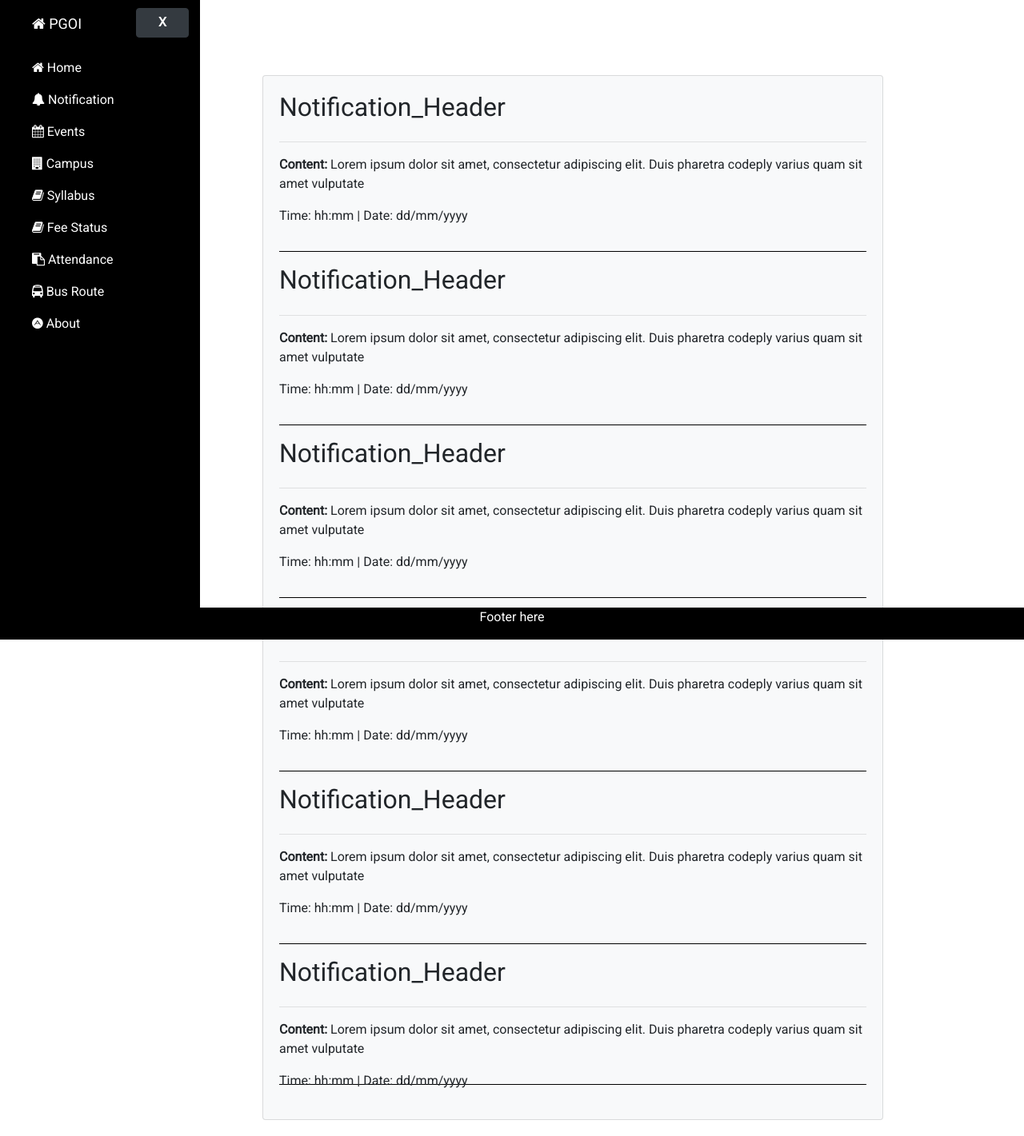
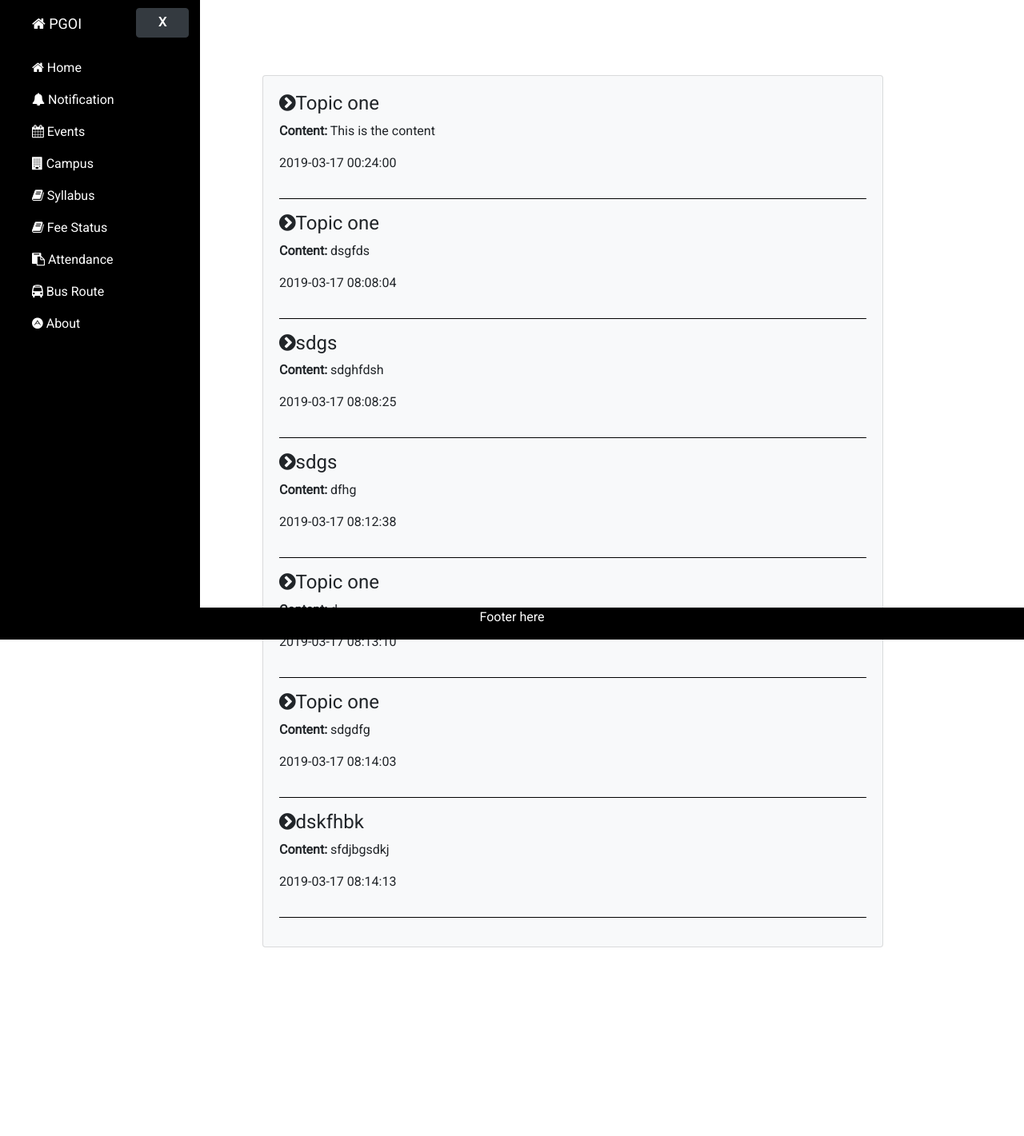
Before and after one commit to hemansah/PGOI, a PHP site: page /notifications.php in a window 1280 px wide. Shown: the whole page at 80% size. After the commit the page ends 1185 px from the top, so only its background shows below. Run offline with PHP 8.4, Linux system fonts and the light colour scheme; data comes from the database, SQL or seed files in the repository.

Commit message:
user notification page

```diff
--- a/notifications.php
+++ b/notifications.php
@@ -1,3 +1,8 @@
+<?php
+	include 'admin/dbconfig/dbconnect.php';
+	include 'lib/functions-php.php';
+	$notification = all_notifications($dbhandle);
+?>
 <!DOCTYPE html>
 <html>
 <head>
@@ -28,68 +33,22 @@
 				<!-- Notice/Events -->
 				<div class="col-sm-10 my-10">
 					<div class="card card-body bg-light card-notifications">
-					    <h2>Notification_Header</h2><hr>
-					    <p><strong>Content:</strong> Lorem ipsum dolor sit amet, consectetur adipiscing elit.
-					    Duis pharetra codeply varius quam sit amet vulputate</p>
+							<?php
+								if ($notification){
+									while ($row=mysqli_fetch_assoc($notification)){
 
-					    <div class="details">
-					    	<p class="td">Time: hh:mm | Date: dd/mm/yyyy</p>
-
-					    </div>
-					    <hr class="hr-scroll">
-
-					    <h2>Notification_Header</h2><hr>
-					    <p><strong>Content:</strong> Lorem ipsum dolor sit amet, consectetur adipiscing elit.
-					    Duis pharetra codeply varius quam sit amet vulputate</p>
-
-					    <div class="details">
-					    	<p class="td">Time: hh:mm | Date: dd/mm/yyyy</p>
-
-					    </div>
-					    <hr class="hr-scroll">
-
-
-					    <h2>Notification_Header</h2><hr>
-					    <p><strong>Content:</strong> Lorem ipsum dolor sit amet, consectetur adipiscing elit.
-					    Duis pharetra codeply varius quam sit amet vulputate</p>
-
-					    <div class="details">
-					    	<p class="td">Time: hh:mm | Date: dd/mm/yyyy</p>
-
-					    </div>
-					    <hr class="hr-scroll">
-
-
-					    <h2>Notification_Header</h2><hr>
-					    <p><strong>Content:</strong> Lorem ipsum dolor sit amet, consectetur adipiscing elit.
-					    Duis pharetra codeply varius quam sit amet vulputate</p>
-
-					    <div class="details">
-					    	<p class="td">Time: hh:mm | Date: dd/mm/yyyy</p>
-
-					    </div>
-					    <hr class="hr-scroll">
-
-					     <h2>Notification_Header</h2><hr>
-					    <p><strong>Content:</strong> Lorem ipsum dolor sit amet, consectetur adipiscing elit.
-					    Duis pharetra codeply varius quam sit amet vulputate</p>
-
-					    <div class="details">
-					    	<p class="td">Time: hh:mm | Date: dd/mm/yyyy</p>
-
-					    </div>
-					    <hr class="hr-scroll">
-
-					    <h2>Notification_Header</h2><hr>
-					    <p><strong>Content:</strong> Lorem ipsum dolor sit amet, consectetur adipiscing elit.
-					    Duis pharetra codeply varius quam sit amet vulputate</p>
-
-					    <div class="details">
-					    	<p class="td">Time: hh:mm | Date: dd/mm/yyyy</p>
-					    	 <hr class="hr-scroll">
-					    </div>
-
-
+										echo '
+											<h4><i class="fa fa-chevron-circle-right" aria-hidden="true"></i>'.$row['topic'].'</h4>
+											 <p><strong>Content:</strong> ' . $row['details'] . ' </p>
+										    <div class="details">
+										    	<p class="td">'.$row['date_time'].'</p>
+										    </div>
+										    <hr class="hr-scroll">	';
+									}
+								}else{
+									echo "<h4>No Notification to show.</h4>";
+								}
+							?>
 
 
 					</div>
@@ -97,6 +56,7 @@
 			</div>
 		</div>
 
+
 		<?php
 		include_once'statics/footer.php';
 		?>
```
Also changed, not shown: about.php (deleted, +0 -33 lines), attendance.php (deleted, +0 -40 lines), admin/images/ico/sort-down.png (deleted), admin/images/ico/sort-up.png (deleted), admin/images/ico/sort.png (deleted).
